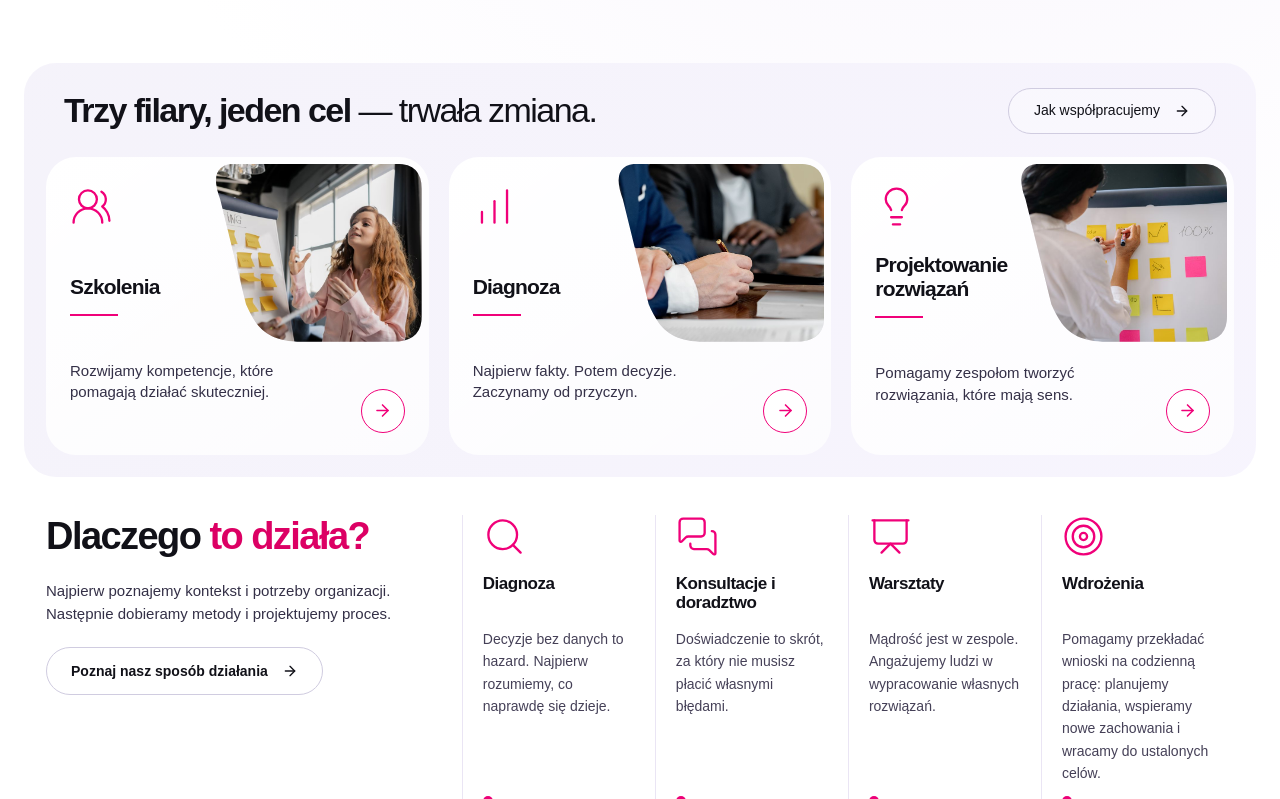
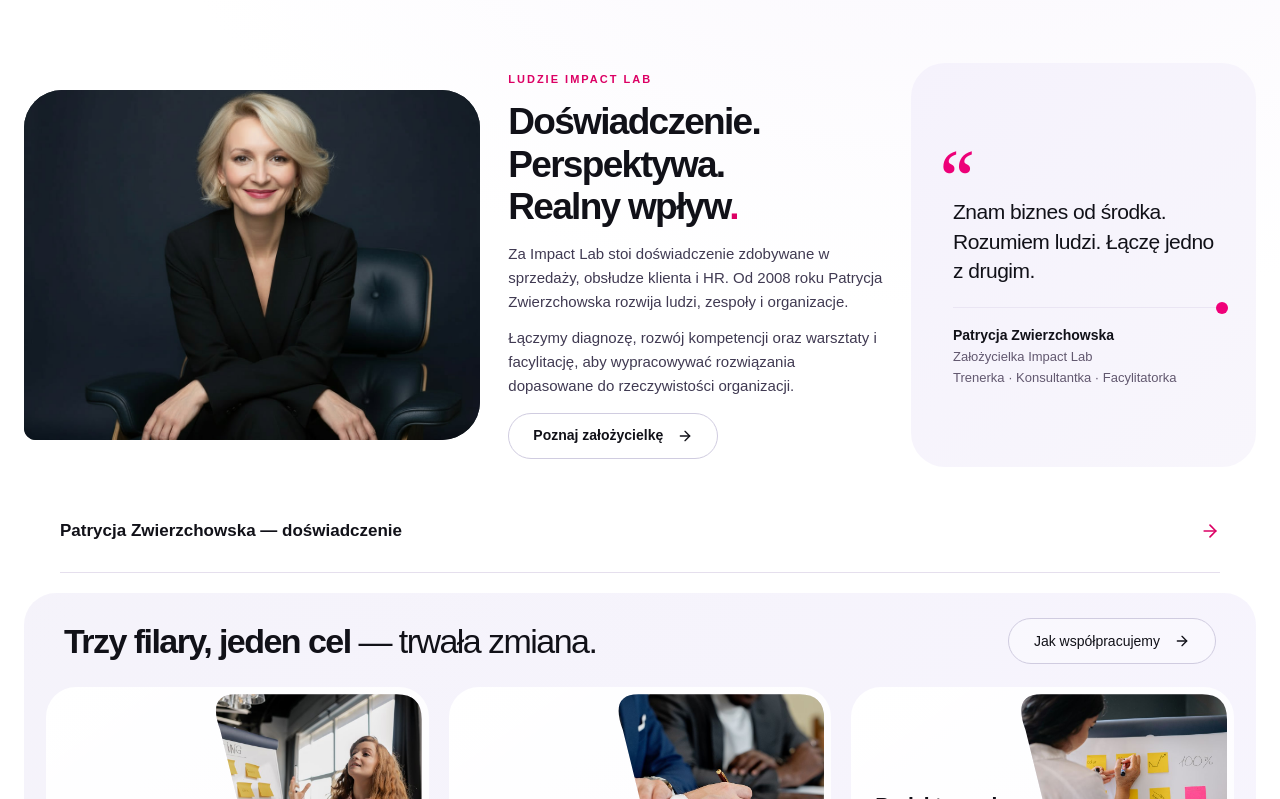
Before and after one commit to Silmaris77/impact-lab-web, a Next.js app: page / in a window 1280 px wide. Shown: the part 441-1240 px from the top of the page. Built offline with nearby package versions, Linux system fonts and the light colour scheme.

Commit message:
feat: Simplify pillar and method components by removing unused icons and enhancing layout for clarity

```diff
--- a/app/globals.css
+++ b/app/globals.css
@@ -50,7 +50,6 @@ p { font-size:15px; line-height:1.5; }
 .section-heading .button { min-height:46px; padding-inline:25px; font-weight:500; }
 .pillar-grid { display:grid; grid-template-columns:repeat(3,1fr); gap:20px; }
 .pillar { position:relative; overflow:hidden; padding:28px 24px 22px; background:linear-gradient(145deg,#fff,#ffffffb3); border-radius:30px; min-height:270px; }
-.pillar-icon { color:#f00079; margin-bottom:25px; position:relative; }
 .pillar h3 { position:relative; width:53%; min-height:46px; display:flex; align-items:end; }
 .small-rule { display:block; height:2px; width:48px; background:#f00079; position:relative; }
 .pillar-bottom { display:flex; align-items:center; gap:16px; margin-top:20px; padding-right:54px; position:static; }
@@ -73,7 +72,6 @@ p { font-size:15px; line-height:1.5; }
 .method-intro .button { padding-inline:24px; font-size:11px; }
 .methods { display:grid; grid-template-columns:repeat(4,1fr); }
 .methods article { border-left:1px solid #eae5f4; padding:0 20px 22px; position:relative; }
-.methods svg { color:#f00079; margin-bottom:16px; }
 .methods h3 { font-size:16px; letter-spacing:-.5px; margin-bottom:12px; min-height:36px; }
 .methods p { font-size:12px; color:#454057; line-height:1.55; margin:0; }
 .method-dot { position:absolute; bottom:0; left:20px; width:10px; height:10px; background:#ed0078; border-radius:50%; }
@@ -283,6 +281,10 @@ summary:hover { color:var(--magenta); }
   .methods h3 { min-height:42px; }
 }
 
+.pillar-without-icon h3 { margin-top:78px; }
+@media(max-width:600px) { .pillar.pillar-without-icon h3 { margin-top:155px; } }
+.scaffolds > .founder-section:first-child { margin-top:0; margin-bottom:32px; }
+
 .hero.hero-centered { grid-template-columns:1fr; min-height:0; text-align:center; }
 .hero-centered .hero-copy { width:100%; max-width:960px; margin-inline:auto; padding:55px 0 65px; pointer-events:auto; }
 .hero-centered .hero-description { max-width:620px; margin-inline:auto; }
--- a/components/section-scaffolds.tsx
+++ b/components/section-scaffolds.tsx
@@ -1,19 +1,19 @@
 import { assetPath } from '@/lib/asset-path';
 import Image from 'next/image';
-import { ArrowRight, ChartNoAxesColumnIncreasing, Lightbulb, UsersRound, Search, MessagesSquare, Presentation, Target } from 'lucide-react';
+import { ArrowRight } from 'lucide-react';
 import { navigation } from '@/lib/content';
 import { ServiceDetails, CollaborationProcess } from './service-details';
 
 const pillars = [
-  { id: 'szkolenia', title: 'Szkolenia', Icon: UsersRound, text: 'Rozwijamy kompetencje, które pomagają działać skuteczniej.', detail: 'Projektujemy rozwój wokół realnych wyzwań biznesu. Wzmacniamy kompetencje ludzi, zespołów i całych organizacji.', areas: 'Sprzedaż i relacje z klientami · Przywództwo i zarządzanie · Zmiana i innowacje · Współpraca' },
-  { id: 'diagnoza', title: 'Diagnoza', Icon: ChartNoAxesColumnIncreasing, text: 'Najpierw fakty. Potem decyzje. Zaczynamy od przyczyn.', detail: 'Łączymy dane, obserwacje i perspektywy pracowników. Pomagamy zrozumieć organizację, zespoły i ludzi.', areas: 'Potencjał pracowników i zespołów · Badania pracowników · FRIS® · MTQ48 · Efektywność organizacji' },
-  { id: 'projektowanie', title: 'Projektowanie rozwiązań', Icon: Lightbulb, text: 'Pomagamy zespołom tworzyć rozwiązania, które mają sens.', detail: 'Facylitujemy pracę zespołów, pomagając im przełamywać schematy i tworzyć odważne rozwiązania dopasowane do ich rzeczywistości.', areas: 'Modele i standardy pracy · Rozwiązania HR · Kultura odpowiedzialności · Innowacje · Zmiana' },
+  { id: 'szkolenia', title: 'Szkolenia', text: 'Rozwijamy kompetencje, które pomagają działać skuteczniej.', detail: 'Projektujemy rozwój wokół realnych wyzwań biznesu. Wzmacniamy kompetencje ludzi, zespołów i całych organizacji.', areas: 'Sprzedaż i relacje z klientami · Przywództwo i zarządzanie · Zmiana i innowacje · Współpraca' },
+  { id: 'diagnoza', title: 'Diagnoza', text: 'Najpierw fakty. Potem decyzje. Zaczynamy od przyczyn.', detail: 'Łączymy dane, obserwacje i perspektywy pracowników. Pomagamy zrozumieć organizację, zespoły i ludzi.', areas: 'Potencjał pracowników i zespołów · Badania pracowników · FRIS® · MTQ48 · Efektywność organizacji' },
+  { id: 'projektowanie', title: 'Projektowanie rozwiązań', text: 'Pomagamy zespołom tworzyć rozwiązania, które mają sens.', detail: 'Facylitujemy pracę zespołów, pomagając im przełamywać schematy i tworzyć odważne rozwiązania dopasowane do ich rzeczywistości.', areas: 'Modele i standardy pracy · Rozwiązania HR · Kultura odpowiedzialności · Innowacje · Zmiana' },
 ];
 const methods = [
-  { title: 'Diagnoza', Icon: Search, text: 'Decyzje bez danych to hazard. Najpierw rozumiemy, co naprawdę się dzieje.' },
-  { title: 'Konsultacje i doradztwo', Icon: MessagesSquare, text: 'Doświadczenie to skrót, za który nie musisz płacić własnymi błędami.' },
-  { title: 'Warsztaty', Icon: Presentation, text: 'Mądrość jest w zespole. Angażujemy ludzi w wypracowanie własnych rozwiązań.' },
-  { title: 'Wdrożenia', Icon: Target, text: 'Pomagamy przekładać wnioski na codzienną pracę: planujemy działania, wspieramy nowe zachowania i wracamy do ustalonych celów.' },
+  { title: 'Diagnoza', text: 'Decyzje bez danych to hazard. Najpierw rozumiemy, co naprawdę się dzieje.' },
+  { title: 'Konsultacje i doradztwo', text: 'Doświadczenie to skrót, za który nie musisz płacić własnymi błędami.' },
+  { title: 'Warsztaty', text: 'Mądrość jest w zespole. Angażujemy ludzi w wypracowanie własnych rozwiązań.' },
+  { title: 'Wdrożenia', text: 'Pomagamy przekładać wnioski na codzienną pracę: planujemy działania, wspieramy nowe zachowania i wracamy do ustalonych celów.' },
 ];
 const servicePhotos = [
   { src: '/images/szkolenia.jpg', alt: 'Zdjęcie ilustracyjne: warsztat przy tablicy z karteczkami' },
@@ -25,26 +25,27 @@ export function SectionScaffolds() {
   return <>
     <svg width="0" height="0" aria-hidden="true" className="photo-clip-defs"><defs><clipPath id="service-photo-clip" clipPathUnits="objectBoundingBox"><path d="M .1 0 H .88 Q 1 0 1 .14 V .86 Q 1 1 .86 1 H .42 C .25 1 .2 .92 .15 .79 L .025 .2 Q -.04 0 .1 0 Z"/></clipPath></defs></svg>
     <div className="scaffolds container">
+      <section id="o-nas" className="founder-section scaffold" aria-labelledby="founder-title">
+        <div className="founder-photo"><Image src={assetPath("/patrycja-zwierzchowska.jpg")} alt="Patrycja Zwierzchowska, założycielka Impact Lab" width={1024} height={1024} sizes="(max-width: 600px) 100vw, 36vw"/></div>
+        <div className="founder-copy"><p className="eyebrow">Ludzie Impact Lab</p><h2 id="founder-title">Doświadczenie.<br/>Perspektywa.<br/>Realny wpływ<span className="accent">.</span></h2><p>Za Impact Lab stoi doświadczenie zdobywane w sprzedaży, obsłudze klienta i HR. Od 2008 roku Patrycja Zwierzchowska rozwija ludzi, zespoły i organizacje.</p><p>Łączymy diagnozę, rozwój kompetencji oraz warsztaty i facylitację, aby wypracowywać rozwiązania dopasowane do rzeczywistości organizacji.</p><a href="#patrycja" className="button button-outline">Poznaj założycielkę <ArrowRight size={16}/></a></div>
+        <aside className="founder-note"><span className="quote-mark" aria-hidden="true">“</span><p>Znam biznes od środka. Rozumiem ludzi. Łączę jedno z drugim.</p><div><strong>Patrycja Zwierzchowska</strong><span>Założycielka Impact Lab</span><span>Trenerka · Konsultantka · Facylitatorka</span></div></aside>
+      </section>
+      <details id="patrycja" className="founder-bio"><summary>Patrycja Zwierzchowska — doświadczenie<ArrowRight size={20}/></summary><p>Moje doświadczenie zawodowe zaczęło się od pracy w sprzedaży i obsłudze klienta, a następnie objęło HR w firmach finansowych i usługowych. Od 2008 roku pracuję jako ekspert rozwoju, rozwijając ludzi, zespoły i organizacje.</p><p>Projektuję i realizuję działania rozwojowe oraz diagnostyczne, wspieram menedżerów i pomagam zespołom wypracowywać rozwiązania odpowiadające na rzeczywiste wyzwania biznesowe.</p><h3>Wybrane projekty z mojego doświadczenia</h3><ul><li>Wdrożenie standardów sprzedaży i zarządzania sprzedażą w branżach FMCG, farmaceutycznej, finansowej i budowlano-przemysłowej.</li><li>Diagnoza DC i programy rozwojowe dla dyrektorów sprzedaży w branży finansowej.</li><li>Projekt i wdrożenie kultury wprowadzania innowacji dla dyrektorów i menedżerów.</li><li>Rozwój różnorodności i współpracy w oparciu o FRIS®.</li></ul></details>
+
       <section id="oferta" className="offer scaffold" aria-labelledby="offer-title">
         <div className="section-heading"><h2 id="offer-title">Trzy filary, jeden cel <span>— trwała zmiana.</span></h2><a className="button button-outline" href="#wspolpraca">Jak współpracujemy <ArrowRight size={16}/></a></div>
-        <div className="pillar-grid">{pillars.map(({ id,title,Icon,text }, index) => <article id={id} key={id} className="pillar">
+        <div className="pillar-grid">{pillars.map(({ id,title,text }, index) => <article id={id} key={id} className="pillar pillar-without-icon">
           <div className={`pillar-visual visual-${index}`}><Image src={assetPath(servicePhotos[index].src)} alt={servicePhotos[index].alt} fill sizes="(max-width: 600px) 55vw, (max-width: 900px) 18vw, 240px"/></div>
-          <Icon className="pillar-icon" size={43} strokeWidth={1.3}/><h3>{title}</h3><span className="small-rule"/>
+          <h3>{title}</h3><span className="small-rule"/>
           <div className="pillar-bottom"><p>{text}</p><a href={`#oferta-${id}`} className="circle-link" aria-label={`Poznaj ofertę: ${title}`}><ArrowRight size={19}/></a></div>
         </article>)}</div>
         <ServiceDetails/>
       </section>
       <section id="jak-dzialamy" className="method-section scaffold" aria-labelledby="method-title">
         <div className="method-intro"><h2 id="method-title">Dlaczego <span className="accent">to działa?</span></h2><p>Najpierw poznajemy kontekst i potrzeby organizacji. Następnie dobieramy metody i projektujemy proces.</p><a href="#wspolpraca" className="button button-outline">Poznaj nasz sposób działania <ArrowRight size={16}/></a></div>
-        <div className="methods">{methods.map(({title,Icon,text}) => <article key={title}><Icon size={43} strokeWidth={1.3}/><h3>{title}</h3><p>{text}</p><span className="method-dot"/></article>)}</div>
+        <div className="methods">{methods.map(({title,text}) => <article key={title}><h3>{title}</h3><p>{text}</p><span className="method-dot"/></article>)}</div>
       </section>
       <section id="doswiadczenie" className="experience-strip scaffold" aria-label="Doświadczenie Impact Lab"><div><strong>Od 2008</strong><p>doświadczenie w rozwoju<br/>ludzi i organizacji</p></div><div><strong>Biznes od środka</strong><p>sprzedaż, obsługa klienta<br/>i rozwiązania HR</p></div><div><strong>Różne perspektywy</strong><p>finanse, farmacja, FMCG,<br/>przemysł i usługi</p></div><div><strong>Realne wyzwania</strong><p>przywództwo, współpraca,<br/>zmiana i innowacje</p></div></section>
-      <section id="o-nas" className="founder-section scaffold" aria-labelledby="founder-title">
-        <div className="founder-photo"><Image src={assetPath("/patrycja-zwierzchowska.jpg")} alt="Patrycja Zwierzchowska, założycielka Impact Lab" width={1024} height={1024} sizes="(max-width: 600px) 100vw, 36vw"/></div>
-        <div className="founder-copy"><p className="eyebrow">Ludzie Impact Lab</p><h2 id="founder-title">Doświadczenie.<br/>Perspektywa.<br/>Realny wpływ<span className="accent">.</span></h2><p>Za Impact Lab stoi doświadczenie zdobywane w sprzedaży, obsłudze klienta i HR. Od 2008 roku Patrycja Zwierzchowska rozwija ludzi, zespoły i organizacje.</p><p>Łączymy diagnozę, rozwój kompetencji oraz warsztaty i facylitację, aby wypracowywać rozwiązania dopasowane do rzeczywistości organizacji.</p><a href="#patrycja" className="button button-outline">Poznaj założycielkę <ArrowRight size={16}/></a></div>
-        <aside className="founder-note"><span className="quote-mark" aria-hidden="true">“</span><p>Znam biznes od środka. Rozumiem ludzi. Łączę jedno z drugim.</p><div><strong>Patrycja Zwierzchowska</strong><span>Założycielka Impact Lab</span><span>Trenerka · Konsultantka · Facylitatorka</span></div></aside>
-      </section>
-      <details id="patrycja" className="founder-bio"><summary>Patrycja Zwierzchowska — doświadczenie<ArrowRight size={20}/></summary><p>Moje doświadczenie zawodowe zaczęło się od pracy w sprzedaży i obsłudze klienta, a następnie objęło HR w firmach finansowych i usługowych. Od 2008 roku pracuję jako ekspert rozwoju, rozwijając ludzi, zespoły i organizacje.</p><p>Projektuję i realizuję działania rozwojowe oraz diagnostyczne, wspieram menedżerów i pomagam zespołom wypracowywać rozwiązania odpowiadające na rzeczywiste wyzwania biznesowe.</p><h3>Wybrane projekty z mojego doświadczenia</h3><ul><li>Wdrożenie standardów sprzedaży i zarządzania sprzedażą w branżach FMCG, farmaceutycznej, finansowej i budowlano-przemysłowej.</li><li>Diagnoza DC i programy rozwojowe dla dyrektorów sprzedaży w branży finansowej.</li><li>Projekt i wdrożenie kultury wprowadzania innowacji dla dyrektorów i menedżerów.</li><li>Rozwój różnorodności i współpracy w oparciu o FRIS®.</li></ul></details>
       <CollaborationProcess/>
       <section id="kontakt" className="contact-banner contact-orbital scaffold" aria-labelledby="contact-title"><div><h2 id="contact-title">Porozmawiajmy<br/>o możliwościach<span className="accent">.</span></h2><p>Opowiedz nam o swoich wyzwaniach.<br/>Zobaczmy, jak możemy Cię wesprzeć.</p></div><a className="button button-primary" href="mailto:patrycja@impact-lab.pl">Napisz do nas <ArrowRight size={17}/></a><div className="contact-sphere" aria-hidden="true"/><div className="contact-details"><a href="mailto:patrycja@impact-lab.pl">patrycja@impact-lab.pl</a><a href="tel:+48606721789">+48 606 721 789</a><span>Warszawa</span></div></section>
 
```
